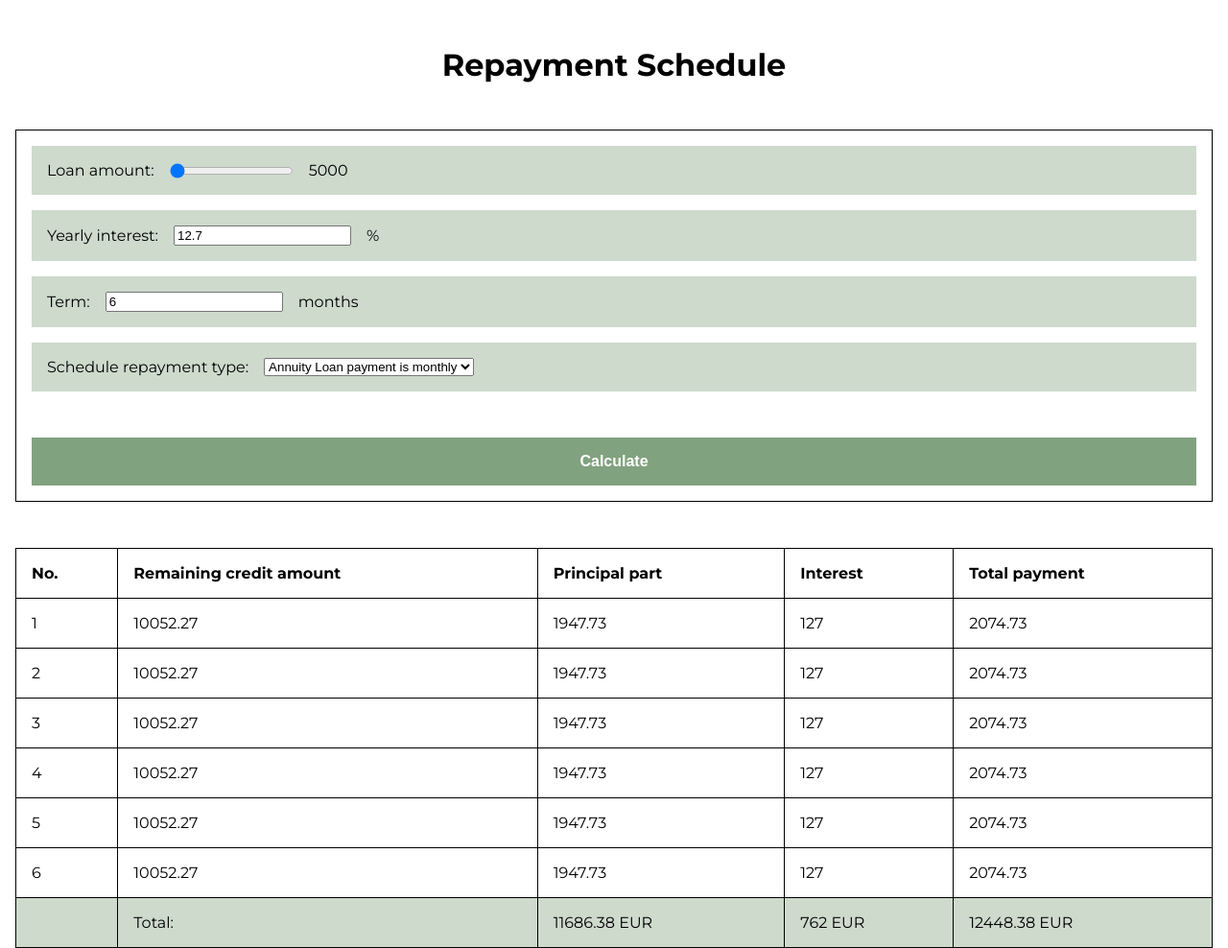
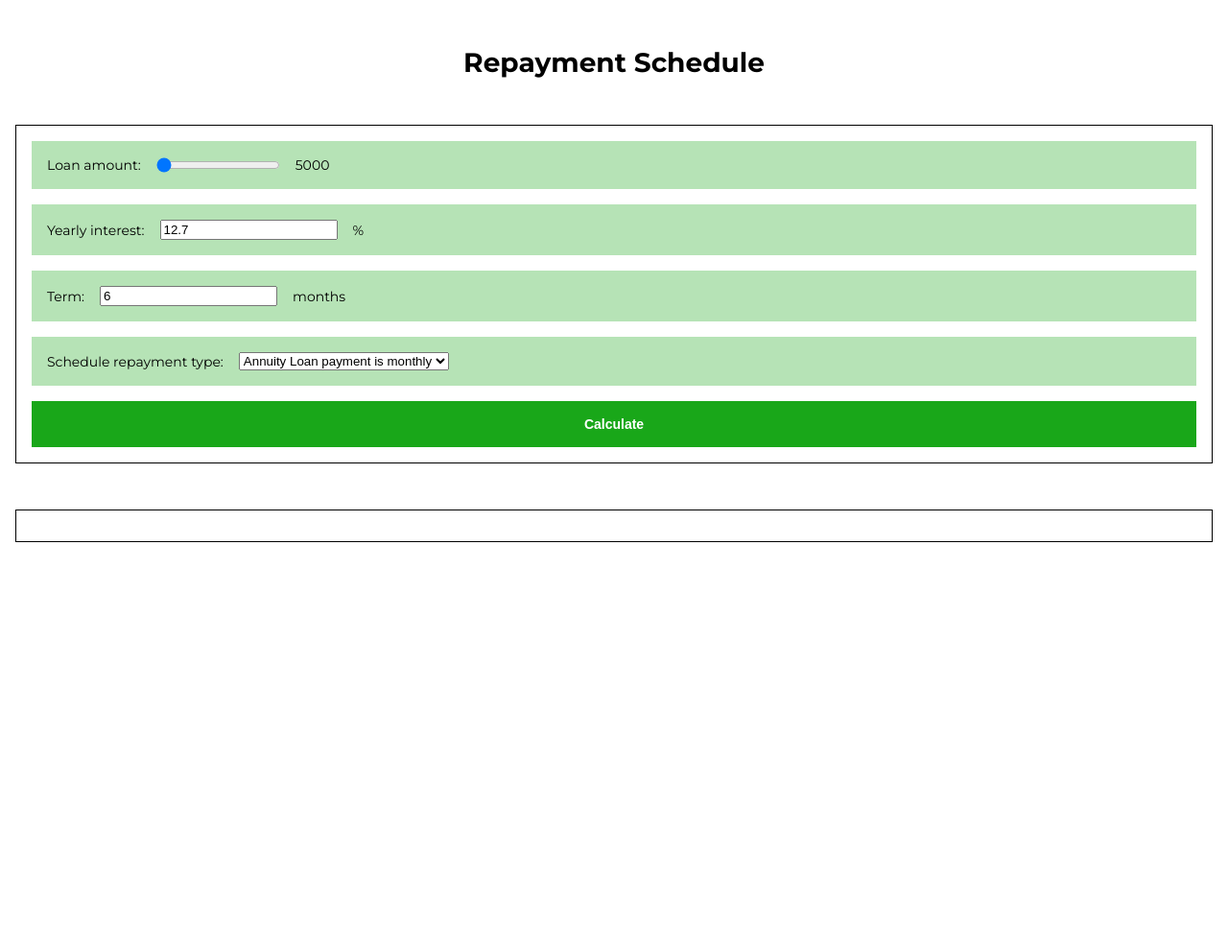
Before and after one commit to tkasparaitis/noviti-task, a PHP site: page / in a window 1280 px wide. Shown: the whole page at 96% size. After the commit the page ends 565 px from the top, so only its background shows below. Run offline with PHP 8.4, Linux system fonts and the light colour scheme.

Commit message:
front-vanilla-js-finished@1.0.0

```diff
--- a/front-end/helpers/inputRange.js
+++ /dev/null
@@ -1,17 +0,0 @@
-const inputRangeParent = document.querySelector(".loan-amount");
-const inputRange = inputRangeParent.querySelector("input");
-const inputText = inputRangeParent.querySelector("span");
-const initialValue = inputRange.value;
-
-function inputRangeEventHandler() {
-  inputText.textContent = initialValue;
-
-  const inputAction = (e) => {
-    inputText.textContent = e.target.value;
-  };
-
-  inputRange.addEventListener("input", inputAction);
-
-}
-
-inputRangeEventHandler();
--- a/front-end/index.html
+++ b/front-end/index.html
@@ -4,12 +4,12 @@
     <meta charset="UTF-8" />
     <meta name="viewport" content="width=device-width, initial-scale=1.0" />
     <meta name="description" content="My PMT function app" />
-    <link rel="stylesheet" href="styles.css" />
+    <link rel="stylesheet" href="./styles.css" />
     <title>Martin Liminovic | App</title>
   </head>
   <body>
     <div class="container">
-      <h1>Repayment Schedule</h1>
+      <h1 class="title">Repayment Schedule</h1>
       <form class="form">
         <div class="loan-amount">
           <label>Loan amount:</label>
@@ -25,7 +25,13 @@
         </div>
         <div class="yearly-interest">
           <label>Yearly interest:</label>
-          <input type="text" value="12.7" name="interest" pattern="\d+([.,]\d+)?" required />
+          <input
+            type="text"
+            value="12.7"
+            name="interest"
+            pattern="\d+([.,]\d+)?"
+            required
+          />
           <span>%</span>
         </div>
         <div class="term-month">
@@ -43,34 +49,18 @@
           <label>Schedule repayment type:</label>
           <select name="repayment" required>
             <option value="">Select</option>
-            <option value="annuity" selected>Annuity Loan payment is monthly</option>
+            <option value="annuity" selected>
+              Annuity Loan payment is monthly
+            </option>
           </select>
         </div>
         <button type="submit" class="button">Calculate</button>
       </form>
+      <ul class="list"></ul>
       <table class="table">
-        <thead class="table-header">
-          <tr>
-            <th>No.</th>
-            <th>Remaining credit amount</th>
-            <th>Principal part</th>
-            <th>Interest</th>
-            <th>Total payment</th>
-          </tr>
-        </thead>
-        <tbody class="table-body">
-          <tr class="table-body__total-row">
-            <td></td>
-            <td>Total:</td>
-            <td>0 EUR</td>
-            <td>0 EUR</td>
-            <td>0 EUR</td>
-          </tr>
-        </tbody>
       </table>
     </div>
   </body>
-  <script src="output.js" type="module"></script>
-  <script src="input.js" type="module"></script>
-  <script src="./helpers/inputRange.js" type="module"></script>
+  <script src="input.js"></script>
+  <script src="output.js"></script>
 </html>
--- a/front-end/input.js
+++ b/front-end/input.js
@@ -1,46 +1,71 @@
-const form = document.querySelector(".form");
+const url = "http://127.0.0.1:8080/api";
+const container = document.querySelector(".container");
+const form = container.querySelector(".form");
 const button = form.querySelector(".button");
-window.form = form;
+const amountInput = form.querySelector('[name="amount"]');
+const interestInput = form.querySelector('[name="interest"]');
+const monthInput = form.querySelector('[name="month"]');
+const repaymentSelect = form.querySelector('[name="repayment"]');
+const amountInputDisplay = form.querySelector(".loan-amount").children[2];
+const amountInputInitalValue = amountInput.value;
+const setContent = (content) => (amountInputDisplay.textContent = content);
 
-async function postData(options) {
-  button.textContent = "Submiting...";
+async function postData(dataToSend) {
+  const requestOptions = {
+    method: "POST",
+    headers: {
+      "Content-Type": "application/json",
+    },
+    body: JSON.stringify(dataToSend),
+  };
+
   try {
-    const response = await fetch(url, {
-      method: "POST",
-      headers: {
-        "Content-Type": "application/json",
-      },
-      body: JSON.stringify(options),
-    });
-
+    button.textContent = "Submitting...";
+    const response = await fetch(`${url}/post`, requestOptions);
     if (!response.ok) {
-      button.textContent = "Error, try again...";
-      throw new Error("Request failed");
+      button.textContent = "Ups! Error...";
+      throw new Error("Network response was not ok");
     }
-
-    const responseData = await response.json();
-    console.log("Response:", responseData);
     button.textContent = "Successfully!";
+    const data = await response.json();
+    outputDataDisplay();
   } catch (error) {
-    console.error("Error:", error, options);
-    button.textContent = "Error, try again...";
+    button.textContent = "Ups! Error...";
+    console.error(error);
   }
 }
 
-function formDatainput() {
-  const onFormSubmit = (e) => {
+function inputformSubmit() {
+  amountInputDisplay.textContent = amountInputInitalValue;
+  setContent(amountInputInitalValue);
+
+  const handleSubmit = (e) => {
     e.preventDefault();
     postData({
-      month: form.elements[2].value,
-      amount: form.elements[0].value,
-      interest: form.elements[1].value,
-      type: form.elements[3].value,
+      month: monthInput.value,
+      amount: amountInput.value,
+      interest: interestInput.value,
+      repayment: repaymentSelect.value,
     });
-
     form.reset();
+    setContent(amountInputInitalValue);
+    setButtonTextUpdate();
   };
 
-  form.addEventListener("submit", onFormSubmit);
+  const handleChange = (e) => {
+    setContent(e.target.value);
+  };
+
+  form.addEventListener("submit", handleSubmit);
+  amountInput.addEventListener("input", handleChange);
 }
 
-formDatainput();
+function setButtonTextUpdate() {
+  let timer;
+  clearTimeout(timer);
+  timer = setTimeout(() => {
+    button.textContent = "Calculate";
+  }, 3000);
+}
+
+inputformSubmit();
--- a/front-end/styles.css
+++ b/front-end/styles.css
@@ -3,120 +3,221 @@
 body {
   margin: 0;
   font-family: "Montserrat", sans-serif;
-  font-size: 16px;
-  height: 100vh;
-  box-sizing: border-box;
+  font-size: 14px;
+  position: relative;
   overflow-x: hidden;
 }
 
-.container {
-  margin: 3rem auto 0 auto;
-  padding: 0 1rem;
-  height: inherit;
+h1,
+h2,
+h3,
+h4,
+h5,
+h6,
+p,
+ul {
+  margin: 0;
 }
 
-.container > h1 {
+.container {
+  padding: 3rem 1rem 6rem 1rem;
+}
+
+.title {
   text-align: center;
   margin: 0 0 3rem 0;
 }
 
-.table {
-  width: 100%;
-  text-align: left;
-  border-spacing: 0;
-  border-collapse: collapse;
-}
-
-.table-header,
-.table-body,
-.table-body > tr {
-  border-top-color: inherit;
-  border-right-color: inherit;
-  border-bottom-color: inherit;
-  border-left-color: inherit;
-}
-
-.table-header {
-  display: table-header-group;
-  vertical-align: middle;
-}
-
-.table-body {
-  display: table-row-group;
-  vertical-align: middle;
-}
-
-.table-body tr {
-  display: table-row;
-  vertical-align: inherit;
-}
-
-.table-header > tr > th,
-.table-body > tr > td, .form {
+.form,
+.table,
+.list {
+  border: solid 1px black;
   padding: 1rem;
-  border: 0.1rem solid black;
-}
-
-.table-body__total-row {
-  background-color: rgba(5, 70, 0, 0.2);
-}
-
-.table-body__total-row td:nth-child(n + 3) {
-  text-transform: uppercase;
-}
-
-.form {
-  display: flex;
-  flex-direction: column;
-  margin: 0 0 3rem 0;
 }
 
 .form div:not(:last-child) {
   margin: 0 0 1rem 0;
 }
 
-.form div:nth-child(4) {
+.form,
+.list {
   margin: 0 0 3rem 0;
 }
 
-.form .button {
-  background-color: rgba(5, 70, 0, 0.5);
+.loan-amount,
+.yearly-interest,
+.term-month,
+.repayment,
+.list li {
+  display: flex;
+  align-items: center;
+  padding: 1rem;
+  background-color: rgb(182, 227, 182);
+}
+
+.form > div > label,
+.form > div > input {
+  margin: 0 1rem 0 0;
+}
+
+.button {
+  width: 100%;
+  border: 0;
+  cursor: pointer;
+  background-color: rgb(25, 167, 25);
   color: white;
-  padding: 1rem;
-  font-size: 16px;
   font-weight: 700;
-  border: none;
+  font-size: 14px;
+  padding: 1rem 0;
+}
+
+.button:hover,
+.list li:hover {
+  transform: scale(1.02);
+  background-color: rgb(27, 188, 27);
+  transition: all 0.3s ease-in-out;
+}
+
+.table {
+  width: 100%;
+}
+
+.list li {
   cursor: pointer;
 }
 
-.form .button:hover {
-  background-color: rgba(5, 70, 0, 0.8);
-  transition: background-color 0.3s ease;
-}
-
-.loan-amount,
-.yearly-interest, .term-month, .repayment {
-  display: flex;
-  align-items: center;
-  padding: 1rem;
-  background-color: rgba(5, 70, 0, 0.2);
-}
-
-.loan-amount label,
-.loan-amount input,
-.yearly-interest label,
-.yearly-interest input, .term-month label, .term-month input, .repayment label {
+.list li > h3,
+.list li > p:not(:last-child) {
   margin: 0 1rem 0 0;
 }
 
-@media screen and (max-width: 768px) {
-  .table-header > tr > th,
-  .table-body > tr > td, .form {
-    padding: 0.5rem;
-    border: 0.05rem solid black;
+.list li > p:last-child {
+  margin: 0 0 0 auto;
+  color: rgb(25, 167, 25);
+  font-weight: 700;
+}
+
+.list li:not(:last-child) {
+  margin: 0 0 1rem 0;
+}
+
+.list li:hover > p:last-child {
+  color: white;
+  transition: all 0.3s ease-in-out;
+}
+
+/* Table styles */
+.table {
+  width: 100%;
+  border-collapse: collapse;
+}
+
+/* Header row styles */
+.table thead {
+  background-color: rgb(27, 188, 27);
+}
+
+.table thead td {
+  padding: 1rem;
+  font-weight: bold;
+  border: 1px solid black;
+  text-align: start; /* Align header text to the left */
+}
+
+/* Data rows styles */
+.table tbody tr {
+  background-color: #fff;
+}
+
+.table tbody td {
+  padding: 1rem;
+  border: 1px solid black;
+  text-align: start; /* Align data cell text to the left */
+}
+
+/* Footer row styles */
+.table tfoot td {
+  padding: 1rem;
+  font-weight: bold;
+  border: 1px solid black;
+  text-align: start; /* Align footer cell text to the left */
+}
+
+/* Add some additional styles for the footer row */
+.table tfoot tr:last-child {
+  background-color: rgb(182, 227, 182);
+}
+
+
+
+@media screen and (min-width: 320px) {
+  body {
+    font-size: 10px;
   }
 
-  body, .form, .form .button {
+  .container {
+    padding: 3rem 0.5rem 6rem 0.5rem;
+  }
+
+  .form,
+  .table,
+  .list {
+    padding: 0.5rem;
+  }
+
+  .form,
+  .list {
+    margin: 0 0 1.5rem 0;
+  }
+
+  .table thead td {
+    padding: 0.5rem;
+  }
+
+  .table tbody td {
+    padding: 0.5rem;
+  }
+
+  .table tfoot td {
+    padding: 0.5rem;
+  }
+}
+
+@media screen and (min-width: 600px) {
+  body {
     font-size: 12px;
   }
+
+  .form,
+  .table,
+  .list {
+    padding: 1rem;
+  }
+
+  .form,
+  .list {
+    margin: 0 0 3rem 0;
+  }
+
+  .table thead td {
+    padding: 1rem;
+  }
+
+  .table tbody td {
+    padding: 1rem;
+  }
+
+  .table tfoot td {
+    padding: 1rem;
+  }
 }
+
+@media screen and (min-width: 768px) {
+  body {
+    font-size: 14px;
+  }
+
+  .container {
+    padding: 3rem 1rem 6rem 1rem;
+  }
+}
```
Also changed, not shown: docker-compose.yml (+11 -10 lines), front-end/output.js (+96 -82 lines).
